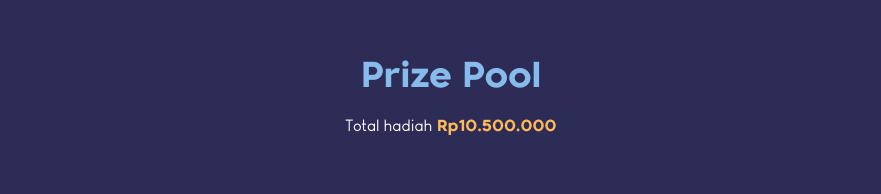
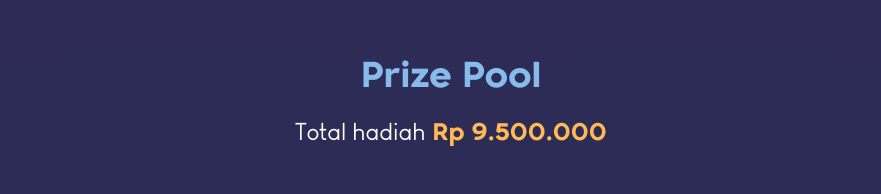
Before and after one commit to HIMAFORKA-UAJY/ifest.uajy.ac.id, a React (Vite) app: page /i2c in a window 1280 px wide. Shown: the part 4330-4524 px from the top of the page, without its empty margins (189-1070 px from the left). Built offline with nearby package versions, Linux system fonts and the light colour scheme.

Commit message:
fix info i2c dan fix font prize pool

```diff
--- a/src/pages/I2C.tsx
+++ b/src/pages/I2C.tsx
@@ -188,7 +188,7 @@ const I2C: FC = () => {
                 </div>
               </div>
               <div className="h-fit rounded-full bg-gradient-to-r from-[#7fa3ff] to-[#bb88fc] p-1">
-                <div className="flex flex-wrap items-center justify-center text-center gap-1 rounded-full bg-[#332550] p-1 px-[0.35rem] text-center">
+                <div className="flex flex-wrap items-center justify-center gap-1 rounded-full bg-[#332550] p-1 px-[0.35rem] text-center">
                   <FaMale />
                   3 peserta / tim
                 </div>
@@ -578,9 +578,9 @@ const I2C: FC = () => {
             {/* Prize Pool */}
             <div className="flex w-screen flex-col items-center justify-center gap-4 pt-8">
               <div className="font-retroica text-4xl text-[#87bbeb]">Prize Pool</div>
-              <div className="text-center font-retroica text-[#ffba57]">
+              <div className="text-center font-retroica text-[#ffba57]" style={{ fontSize: "1.5rem" }}>
                 {" "}
-                <span className="font-louisgeorgecafe text-white">Total hadiah</span> Rp10.500.000
+                <span className="font-louisgeorgecafe text-white">Total hadiah</span> Rp 9.500.000
               </div>
               <div>
                 <div className="my-10 hidden lg:flex">
--- a/src/pages/WDC.tsx
+++ b/src/pages/WDC.tsx
@@ -500,7 +500,7 @@ const WDC: FC = () => {
             {/* Prize Pool */}
             <div className="flex w-screen flex-col items-center justify-center gap-4 pt-8">
               <div className="font-retroica text-4xl text-[#E99CCE]">Prize Pool</div>
-              <div className="text-center font-retroica text-[#ffba57]">
+              <div className="text-center font-retroica text-[#ffba57]" style={{ fontSize: "1.5rem" }}>
                 {" "}
                 <span className="font-louisgeorgecafe text-white">Total hadiah</span> Rp6.000.000
               </div>
@@ -640,7 +640,7 @@ const WDC: FC = () => {
                     alt=""
                   />
                   <div className="flex flex-col items-center  gap-4 lg:items-start">
-                    <div className="font-retroica text-2xl text-[#7084bc] lg:text-3xl">
+                    <div className="font-retroica text-2xl text-[#9cb0e7] lg:text-3xl">
                       Tertarik? Ayo mendaftar!
                     </div>
                     <div className="text-center font-louisgeorgecafe text-white lg:text-left">
```
